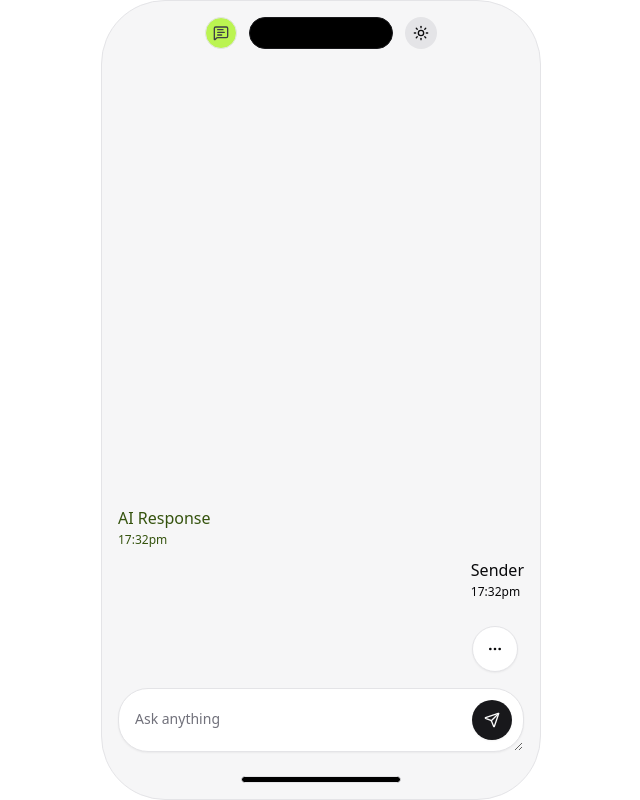
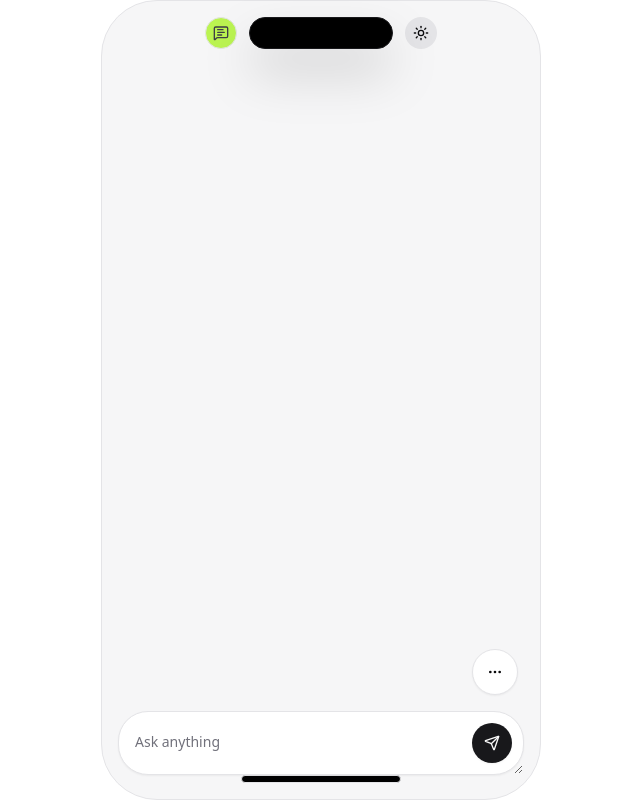
Before and after one commit to Nkwor-Jane/bizbot, a Next.js app: page / in a window 1280 px wide. Shown: the whole page, without its empty margins (319-959 px from the left). Built offline with nearby package versions, Linux system fonts and the light colour scheme.

Commit message:
chore: update chat sequence

```diff
--- a/package.json
+++ b/package.json
@@ -24,6 +24,7 @@
     "react-hook-form": "^7.62.0",
     "sonner": "^2.0.7",
     "tailwind-merge": "^3.3.1",
+    "uuid": "^11.1.0",
     "zod": "^4.0.17"
   },
   "devDependencies": {
--- a/src/app/globals.css
+++ b/src/app/globals.css
@@ -141,25 +141,34 @@
 
 @layer utilities {
   ::selection {
-    color: white;
-    @apply bg-neutral-900;
+    @apply bg-neutral-900 text-white;
+  }
+  .dark ::selection {
+    @apply bg-neutral-100 text-neutral-900;
   }
 
   ::-webkit-scrollbar {
-    width: 10px;
-    height: 10px;
+    width: 8px;
+    height: 8px;
   }
   ::-webkit-scrollbar-track {
-    background-color: hsl(220, 13%, 13%);
+    background-color: oklch(96.7% 0.001 286.375);
   }
   ::-webkit-scrollbar-thumb {
     border-radius: 100vw;
     background-color: hsl(219, 9%, 45%);
-    border: 2px hsl(220, 13%, 13%) solid;
+    border-left: 6px oklch(96.7% 0.001 286.375) solid;
     transition: all 200ms ease-in-out;
   }
   ::-webkit-scrollbar-thumb:hover {
     cursor: pointer;
+  }
+
+  .dark ::-webkit-scrollbar-track {
+    background-color: #111113;
+  }
+  .dark ::-webkit-scrollbar-thumb {
+    border-left: 6px #111113 solid;
   }
 
   html {
--- a/src/app/page.tsx
+++ b/src/app/page.tsx
@@ -8,14 +8,14 @@ export default function Home() {
       <section
         className={cn(
           "absolute max-md:inset-0 md:top-1/2 md:left-1/2 md:-translate-x-1/2 md:-translate-y-1/2",
-          "md:max-w-wPhone md:max-h-hPhone bg-phone m-auto grid size-full grid-rows-[1fr] gap-4 md:border p-4 md:rounded-[4rem]",
+          "md:max-w-wPhone md:max-h-hPhone bg-phone m-auto grid size-full grid-rows-[1fr] gap-4 p-4 md:rounded-[3.5rem] md:border",
           "transition-colors duration-300 ease-in",
         )}
       >
         <DynamicIsland />
-        <div className="flex flex-col gap-6 pt-10">
+        <div className="flex flex-1 flex-col pt-10 min-h-0">
           <ChatDialogs />
-          <div className="flex flex-1 flex-col">
+          <div className="flex flex-col">
             <MoreEllipsis />
             <Chatbox />
           </div>
--- a/src/components/elements/dynamic-island.tsx
+++ b/src/components/elements/dynamic-island.tsx
@@ -44,7 +44,7 @@ export default function DynamicIsland() {
           ease: [0.4, 0, 0.2, 1],
         }}
         className={cn(
-          "dark:border-border justfy-center flex size-full items-center rounded-[1.75rem] border-[0.5px] border-zinc-900 bg-black px-4 py-3 text-sm text-zinc-50 transition-colors duration-300 ease-in",
+          "dark:border-border justfy-center drop-shadow-2xl flex size-full items-center rounded-[1.75rem] border-[0.5px] border-zinc-900 bg-black px-4 py-3 text-sm text-zinc-50 transition-colors duration-300 ease-in",
           { "border-destructive": isError },
         )}
       >
--- a/src/features/chat/components/chat-dialogs.tsx
+++ b/src/features/chat/components/chat-dialogs.tsx
@@ -1,22 +1,55 @@
+"use client";
+import { useEffect, useRef } from "react";
+
 import { cn } from "@/lib/utils";
+import { formatTime } from "@/utils/time";
+
+import { useChat } from "../context";
 
 export default function ChatDialogs() {
+  const {
+    state: { messages },
+  } = useChat();
+
+  const scrollRef = useRef<HTMLElement>(null);
+
+  // Auto-scroll to bottom when new messages arrive
+  useEffect(() => {
+    if (scrollRef.current) {
+      scrollRef.current.scrollTop = scrollRef.current.scrollHeight;
+    }
+  }, [messages]);
+
   return (
     <article
+      ref={scrollRef}
       className={cn(
-        "flex h-full flex-col justify-end gap-2",
-        "[&>p>span]:-mb-1 [&>p>span]:block",
-        "[&>p>small]:text-xs",
+        "justify-nd no-scrollbar py-4 flex min-h-0 flex-1 flex-col gap-2 overflow-y-auto",
+        "max-w-[calc(100dvw-2rem)] md:max-w-[calc(27.5rem-2rem)]",
+        // "h-full max-h-[calc(100dvh-14rem)] md:max-h-[calc(59.75rem-14rem)]"
       )}
     >
-      <p className="text-lime-900 dark:text-lime-100">
-        <span>AI Response</span>
-        <small>17:32pm</small>
-      </p>
-      <p className="ml-auto dark:text-zinc-100">
-        <span>Sender</span>
-        <small>17:32pm</small>
-      </p>
+      <div className="mt-auto flex min-h-fit flex-col gap-2">
+        {messages.map(({ id, text, sender, timestamp }) => {
+          const isUser = sender === "user";
+          const isAI = sender === "ai";
+          return (
+            <p
+              key={id}
+              className={cn(
+                "overflow-wrap-anywhere word-break-break-word flex max-w-[85%] flex-col break-words hyphens-auto",
+                {
+                  "text-lime-700 dark:text-lime-100 [&>small]:text-left": isAI,
+                },
+                { "ml-auto dark:text-zinc-300 [&>small]:ml-auto": isUser },
+              )}
+            >
+              <span className="block whitespace-pre-wrap">{text}</span>
+              <small className="text-xs">{formatTime(timestamp)}</small>
+            </p>
+          );
+        })}
+      </div>
     </article>
   );
 }
--- a/src/features/chat/components/chatbox.tsx
+++ b/src/features/chat/components/chatbox.tsx
@@ -1,10 +1,11 @@
 "use client";
 
-import { zodResolver } from "@hookform/resolvers/zod";
 import { useForm } from "react-hook-form";
 import { Send } from "lucide-react";
-import { toast } from "sonner";
+import { useEffect } from "react";
 import { z } from "zod";
+
+import { zodResolver } from "@hookform/resolvers/zod";
 
 import { Button } from "@/components/ui/button";
 import {
@@ -13,11 +14,11 @@ import {
   FormField,
   FormItem,
   FormLabel,
-  // FormMessage,
 } from "@/components/ui/form";
 import { Textarea } from "@/components/ui/textarea";
 import { useNotifications } from "@/provider/notifications";
-import { useEffect } from "react";
+
+import { useChat } from "../context";
 
 const FormSchema = z.object({
   question: z
@@ -31,10 +32,12 @@ const FormSchema = z.object({
 });
 
 export default function Chatbox() {
+  const { addChatMessage } = useChat();
   const { addNotification, removeNotification } = useNotifications();
 
   const form = useForm<z.infer<typeof FormSchema>>({
     resolver: zodResolver(FormSchema),
+    defaultValues: { question: "" },
     mode: "onBlur",
   });
 
@@ -44,24 +47,24 @@ export default function Chatbox() {
         message: form.formState.errors.question.message,
         type: "error",
       });
-      // console.log(form.formState.errors.question);
     } else {
       removeNotification();
     }
   }, [form.formState.errors.question?.message]);
 
   function onSubmit(data: z.infer<typeof FormSchema>) {
+    // Simulate analzying notifcation
     addNotification({ message: "Analyzing", type: "loading" });
     setTimeout(removeNotification, 5000);
 
-    console.log(data);
-    // toast("You submitted the following values", {
-    //   description: (
-    //     <pre className="mt-2 rounded-md bg-neutral-950 p-4">
-    //       <code className="text-white">{JSON.stringify(data, null, 2)}</code>
-    //     </pre>
-    //   ),
-    // });
+    // Add User's message to the chat context
+    addChatMessage({ text: data.question, sender: "user" });
+    setTimeout(
+      () => addChatMessage({ text: data.question, sender: "ai" }),
+      4500,
+    );
+
+    form.reset();
   }
 
   return (
--- a/src/features/chat/components/more-ellipsis.tsx
+++ b/src/features/chat/components/more-ellipsis.tsx
@@ -24,7 +24,7 @@ export default function MoreEllipsis() {
               ease: [0.4, 0, 0.2, 1],
             }}
             className={cn(
-              "size-full origin-bottom overflow-hidden rounded-[1.75rem] border-[0.5px] border-lime-500 bg-lime-50 text-lime-700 shadow-sm transition-colors duration-300 ease-in",
+              "size-full absolute bottom-full origin-bottom overflow-hidden rounded-[1.75rem] border-[0.5px] border-lime-500 bg-lime-50 text-lime-700 shadow-sm transition-colors duration-300 ease-in",
               "dark:bg-lime-950 dark:text-lime-50",
             )}
           >
--- /dev/null
+++ b/src/features/chat/context/index.tsx
@@ -0,0 +1,102 @@
+"use client";
+
+import {
+  createContext,
+  useReducer,
+  useContext,
+  ReactNode,
+  Dispatch,
+} from "react";
+import { v4 as uuidv4 } from "uuid";
+
+interface ChatState {
+  messages: ChatMessage[];
+}
+
+type ChatAction =
+  | { type: "ADD_MESSAGE"; payload: ChatMessage }
+  | {
+      type: "UPDATE_MESSAGE";
+      payload: { id: string; text: string; detectedLanguage?: string };
+    }
+  | { type: "RESET_CHAT" };
+
+const initialState: ChatState = {
+  messages: [],
+};
+
+function chatReducer(state: ChatState, action: ChatAction): ChatState {
+  switch (action.type) {
+    case "ADD_MESSAGE":
+      return { ...state, messages: [...state.messages, action.payload] };
+    case "UPDATE_MESSAGE":
+      return {
+        ...state,
+        messages: state.messages.map((msg) =>
+          msg.id === action.payload.id
+            ? {
+                ...msg,
+                text: action.payload.text,
+                loading: false,
+                detectedLanguage: action.payload.detectedLanguage,
+              }
+            : msg,
+        ),
+      };
+    case "RESET_CHAT":
+      return initialState;
+    default:
+      return state;
+  }
+}
+
+interface ChatContextProps {
+  state: ChatState;
+  dispatch: Dispatch<ChatAction>;
+  addChatMessage: (args: {
+    text: ChatMessage["text"];
+    sender: ChatMessage["sender"];
+  }) => void;
+}
+
+const ChatContext = createContext<ChatContextProps>({
+  state: initialState,
+  dispatch: () => null,
+  addChatMessage: () => {},
+});
+
+export const ChatProvider = ({ children }: { children: ReactNode }) => {
+  const [state, dispatch] = useReducer(chatReducer, initialState);
+
+  const addChatMessage = ({
+    text,
+    sender,
+  }: {
+    text: ChatMessage["text"];
+    sender: ChatMessage["sender"];
+  }) => {
+    const message: ChatMessage = {
+      id: uuidv4(),
+      text,
+      sender,
+      timestamp: Date.now(),
+      // detectedLanguage: sourceLanguage,
+    };
+
+    dispatch({ type: "ADD_MESSAGE", payload: message });
+  };
+
+  return (
+    <ChatContext.Provider value={{ state, dispatch, addChatMessage }}>
+      {children}
+    </ChatContext.Provider>
+  );
+};
+
+export function useChat() {
+  const context = useContext(ChatContext);
+  if (!context) {
+    throw new Error("useChat must be used within ChatProvider");
+  }
+  return context;
+}
--- a/src/provider/index.tsx
+++ b/src/provider/index.tsx
@@ -1,10 +1,14 @@
+import { ChatProvider } from "@/features/chat/context";
+
 import NotificationsProvider from "./notifications";
 import TanstackProvider from "./tanstack";
 
 export function Providers({ children }: { children: React.ReactNode }) {
   return (
     <TanstackProvider>
-      <NotificationsProvider>{children}</NotificationsProvider>
+      <NotificationsProvider>
+        <ChatProvider>{children}</ChatProvider>
+      </NotificationsProvider>
     </TanstackProvider>
   );
 }
--- /dev/null
+++ b/src/types/chat.d.ts
@@ -0,0 +1,8 @@
+interface ChatMessage {
+  id: string;
+  text: string;
+  sender: "user" | "ai";
+  timestamp: number;
+  loading?: boolean;
+  detectedLanguage?: string;
+}
--- /dev/null
+++ b/src/utils/time.ts
@@ -0,0 +1,8 @@
+export const formatTime = (timestamp: number) => {
+  const date = new Date(timestamp);
+  return date.toLocaleTimeString("en-US", {
+    hour: "numeric",
+    minute: "2-digit",
+    hour12: true,
+  });
+};
```
Also changed, not shown: 1 other file (tests, documents, lock files or other folders).
